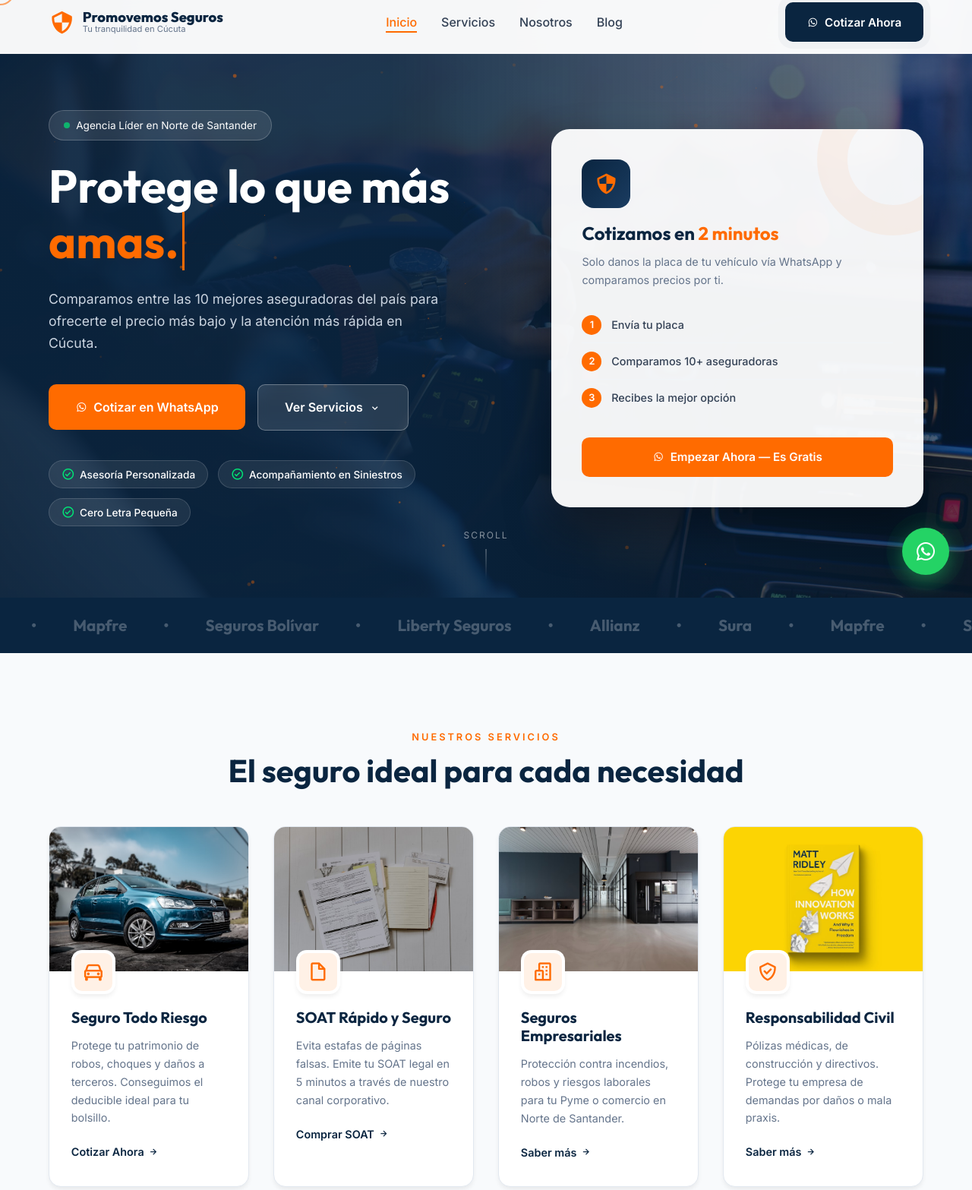
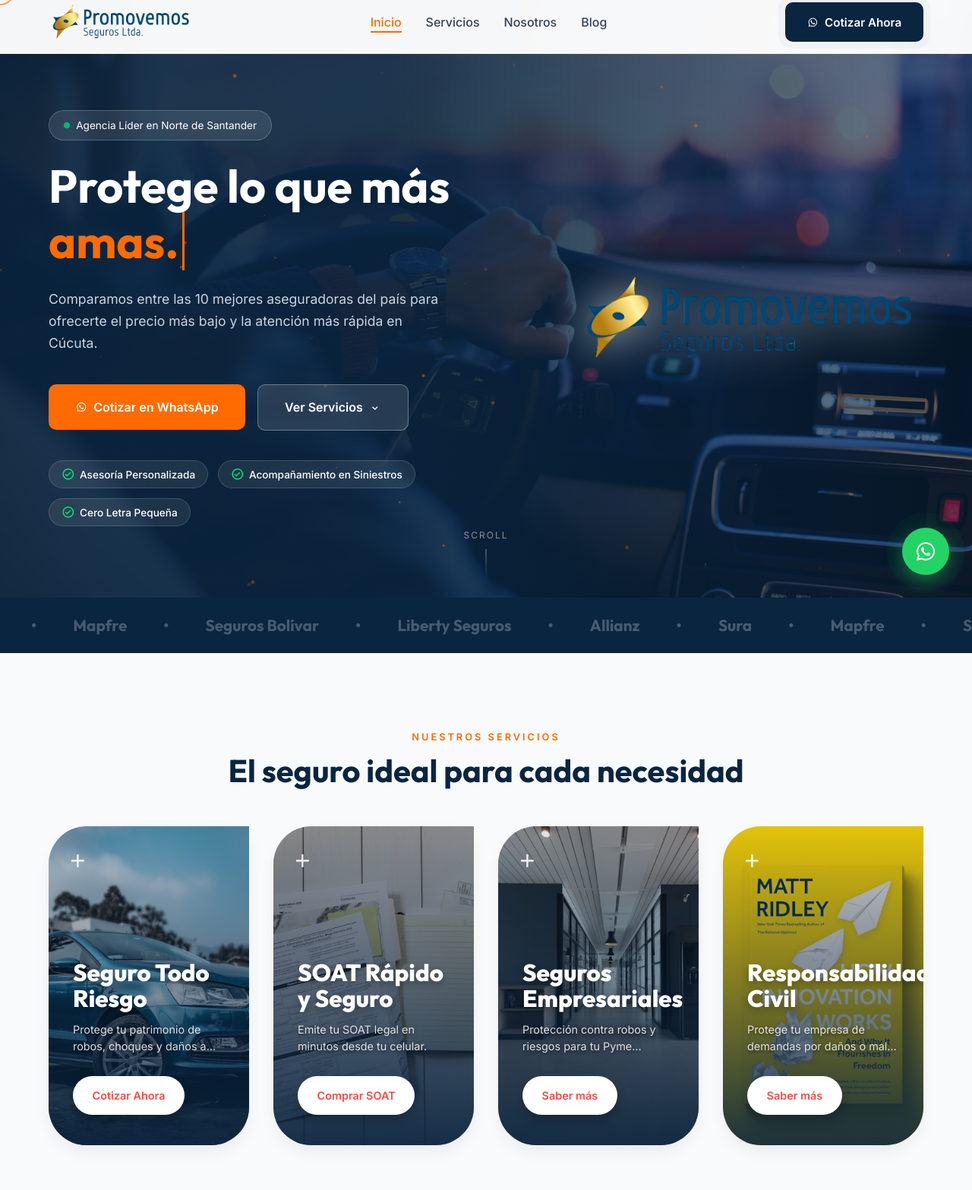
Before and after one commit to MadArchy/promovemos_seguros-, a plain HTML site: page index.html in a window 1280 px wide. Shown: the part 13-1580 px from the top of the page at 76% size. Drawn offline with Linux system fonts and the light colour scheme.

Commit message:
Update hero section layout, add new logo styling and modern service cards

```diff
--- a/index.html
+++ b/index.html
@@ -29,11 +29,7 @@
     <nav class="navbar" id="navbar">
         <div class="container nav-container">
             <a href="#" class="logo">
-                <i class='bx bx-shield-quarter'></i>
-                <div class="logo-text">
-                    <span class="logo-name">Promovemos Seguros</span>
-                    <span class="logo-tag">Tu tranquilidad en Cúcuta</span>
-                </div>
+                <img src="assets/images/logo.png" alt="Promovemos Seguros Ltda." class="logo-img">
             </a>
 
             <ul class="nav-links" id="nav-links">
@@ -90,20 +86,9 @@
                 </div>
             </div>
 
-            <!-- Animated Promo Card -->
-            <div class="hero-promo-card">
-                <div class="promo-ring"></div>
-                <div class="promo-icon-bg"><i class='bx bx-shield-quarter'></i></div>
-                <h3>Cotizamos en <span class="text-accent">2 minutos</span></h3>
-                <p>Solo danos la placa de tu vehículo vía WhatsApp y comparamos precios por ti.</p>
-                <div class="promo-steps">
-                    <div class="promo-step"><span>1</span> Envía tu placa</div>
-                    <div class="promo-step"><span>2</span> Comparamos 10+ aseguradoras</div>
-                    <div class="promo-step"><span>3</span> Recibes la mejor opción</div>
-                </div>
-                <a href="https://wa.me/573000000000?text=Hola,%20quiero%20cotizar%20un%20seguro" target="_blank" class="btn btn-accent btn-block">
-                    <i class='bx bxl-whatsapp'></i> Empezar Ahora — Es Gratis
-                </a>
+            <!-- Right Content: Large Logo -->
+            <div class="hero-logo-large reveal delay-1">
+                <img src="assets/images/logo.png" alt="Promovemos Seguros Logo" class="hero-main-logo">
             </div>
         </div>
 
@@ -139,51 +124,43 @@
             <h2 class="section-title">El seguro ideal para cada necesidad</h2>
 
             <div class="services-grid">
-                <div class="service-card reveal" data-tilt>
-                    <div class="service-img" style="background-image: url('assets/images/servicio-auto.jpg');"></div>
-                    <div class="service-card-body">
-                        <div class="service-icon"><i class='bx bx-car'></i></div>
-                        <h3>Seguro Todo Riesgo</h3>
-                        <p>Protege tu patrimonio de robos, choques y daños a terceros. Conseguimos el deducible ideal para tu bolsillo.</p>
-                        <a href="https://wa.me/573000000000?text=Hola,%20quiero%20cotizar%20un%20seguro%20todo%20riesgo" class="service-link" target="_blank">
-                            Cotizar Ahora <i class='bx bx-right-arrow-alt'></i>
-                        </a>
+                <!-- Card 1 -->
+                <div class="service-card modern-card reveal" style="background-image: url('assets/images/servicio-auto.jpg');" data-tilt>
+                    <div class="modern-card-overlay">
+                        <div class="modern-card-top"><i class='bx bx-plus'></i></div>
+                        <h3 class="modern-card-title">Seguro Todo<br>Riesgo</h3>
+                        <p class="modern-card-desc">Protege tu patrimonio de robos, choques y daños a terceros.</p>
+                        <a href="https://wa.me/573000000000?text=Hola,%20quiero%20cotizar%20un%20seguro%20todo%20riesgo" class="btn btn-modern" target="_blank">Cotizar Ahora</a>
                     </div>
                 </div>
 
-                <div class="service-card reveal delay-1" data-tilt>
-                    <div class="service-img" style="background-image: url('assets/images/servicio-soat.jpg');"></div>
-                    <div class="service-card-body">
-                        <div class="service-icon"><i class='bx bx-file-blank'></i></div>
-                        <h3>SOAT Rápido y Seguro</h3>
-                        <p>Evita estafas de páginas falsas. Emite tu SOAT legal en 5 minutos a través de nuestro canal corporativo.</p>
-                        <a href="https://wa.me/573000000000?text=Hola,%20quiero%20comprar%20mi%20SOAT" class="service-link" target="_blank">
-                            Comprar SOAT <i class='bx bx-right-arrow-alt'></i>
-                        </a>
+                <!-- Card 2 -->
+                <div class="service-card modern-card reveal delay-1" style="background-image: url('assets/images/servicio-soat.jpg');" data-tilt>
+                    <div class="modern-card-overlay">
+                        <div class="modern-card-top"><i class='bx bx-plus'></i></div>
+                        <h3 class="modern-card-title">SOAT Rápido<br>y Seguro</h3>
+                        <p class="modern-card-desc">Emite tu SOAT legal en minutos desde tu celular.</p>
+                        <a href="https://wa.me/573000000000?text=Hola,%20quiero%20comprar%20mi%20SOAT" class="btn btn-modern" target="_blank">Comprar SOAT</a>
                     </div>
                 </div>
 
-                <div class="service-card reveal delay-2" data-tilt>
-                    <div class="service-img" style="background-image: url('assets/images/servicio-empresa.jpg');"></div>
-                    <div class="service-card-body">
-                        <div class="service-icon"><i class='bx bx-buildings'></i></div>
-                        <h3>Seguros Empresariales</h3>
-                        <p>Protección contra incendios, robos y riesgos laborales para tu Pyme o comercio en Norte de Santander.</p>
-                        <a href="https://wa.me/573000000000?text=Hola,%20quiero%20cotizar%20un%20seguro%20empresarial" class="service-link" target="_blank">
-                            Saber más <i class='bx bx-right-arrow-alt'></i>
-                        </a>
+                <!-- Card 3 -->
+                <div class="service-card modern-card reveal delay-2" style="background-image: url('assets/images/servicio-empresa.jpg');" data-tilt>
+                    <div class="modern-card-overlay">
+                        <div class="modern-card-top"><i class='bx bx-plus'></i></div>
+                        <h3 class="modern-card-title">Seguros<br>Empresariales</h3>
+                        <p class="modern-card-desc">Protección contra robos y riesgos para tu Pyme comercial.</p>
+                        <a href="https://wa.me/573000000000?text=Hola,%20quiero%20cotizar%20un%20seguro%20empresarial" class="btn btn-modern" target="_blank">Saber más</a>
                     </div>
                 </div>
 
-                <div class="service-card reveal delay-3" data-tilt>
-                    <div class="service-img" style="background-image: url('assets/images/servicio-civil.jpg');"></div>
-                    <div class="service-card-body">
-                        <div class="service-icon"><i class='bx bx-check-shield'></i></div>
-                        <h3>Responsabilidad Civil</h3>
-                        <p>Pólizas médicas, de construcción y directivos. Protege tu empresa de demandas por daños o mala praxis.</p>
-                        <a href="https://wa.me/573000000000?text=Hola,%20quiero%20info%20sobre%20responsabilidad%20civil" class="service-link" target="_blank">
-                            Saber más <i class='bx bx-right-arrow-alt'></i>
-                        </a>
+                <!-- Card 4 -->
+                <div class="service-card modern-card reveal delay-3" style="background-image: url('assets/images/servicio-civil.jpg');" data-tilt>
+                    <div class="modern-card-overlay">
+                        <div class="modern-card-top"><i class='bx bx-plus'></i></div>
+                        <h3 class="modern-card-title">Responsabilidad<br>Civil</h3>
+                        <p class="modern-card-desc">Protege tu empresa de demandas por daños o mala praxis.</p>
+                        <a href="https://wa.me/573000000000?text=Hola,%20quiero%20info%20sobre%20responsabilidad%20civil" class="btn btn-modern" target="_blank">Saber más</a>
                     </div>
                 </div>
             </div>
@@ -296,10 +273,7 @@
         <div class="container footer-grid">
             <div class="footer-col">
                 <a href="#" class="logo footer-logo">
-                    <i class='bx bx-shield-quarter'></i>
-                    <div class="logo-text">
-                        <span class="logo-name" style="color:#fff;">Promovemos Seguros</span>
-                    </div>
+                    <img src="assets/images/logo.png" alt="Promovemos Seguros Ltda." class="logo-img footer-logo-img">
                 </a>
                 <p>Tu agencia aliada en Norte de Santander. Agilizamos, comparamos y te asesoramos frente a cualquier siniestro.</p>
                 <div class="social-links">
--- a/styles.css
+++ b/styles.css
@@ -110,11 +110,9 @@ img { max-width: 100%; }
 .navbar.scrolled { padding: 0.6rem 0; box-shadow: 0 4px 20px rgba(0,0,0,0.08); }
 .navbar.hidden { transform: translateY(-100%); }
 .nav-container { display: flex; justify-content: space-between; align-items: center; }
-.logo { display: flex; align-items: center; gap: 0.6rem; }
-.logo i { font-size: 2.2rem; color: var(--accent); }
-.logo-text { display: flex; flex-direction: column; line-height: 1; }
-.logo-name { font-family: var(--font-heading); font-weight: 800; color: var(--primary); font-size: 1.15rem; }
-.logo-tag { font-size: 0.7rem; color: var(--text-muted); }
+.logo { display: flex; align-items: center; text-decoration: none; }
+.logo-img { height: 50px; width: auto; transition: transform 0.3s cubic-bezier(0.25, 0.8, 0.25, 1); object-fit: contain; }
+.logo:hover .logo-img { transform: scale(1.03); }
 .nav-links { display: flex; list-style: none; gap: 2rem; }
 .nav-links a { font-weight: 500; color: var(--text-main); position: relative; padding-bottom: 4px; }
 .nav-links a::after {
@@ -155,7 +153,8 @@ img { max-width: 100%; }
     0% { opacity: 0; } 8% { opacity: 1; } 33% { opacity: 1; } 41% { opacity: 0; } 100% { opacity: 0; }
 }
 
-.hero-container { display: grid; grid-template-columns: 1.1fr 0.9fr; gap: 4rem; align-items: center; position: relative; z-index: 2; }
+.hero-container { display: grid; grid-template-columns: 1.15fr 0.85fr; gap: 4rem; align-items: center; position: relative; z-index: 2; }
+.hero-content { display: flex; flex-direction: column; align-items: flex-start; }
 
 /* Hero Badge */
 .badge-anim {
@@ -172,10 +171,10 @@ img { max-width: 100%; }
 .hero-subtitle { font-size: 1.1rem; color: #CBD5E1; margin-bottom: 2.5rem; max-width: 520px; }
 
 /* Hero CTA Group */
-.hero-cta-group { display: flex; gap: 1rem; flex-wrap: wrap; margin-bottom: 2.5rem; }
+.hero-cta-group { display: flex; gap: 1rem; flex-wrap: wrap; margin-bottom: 2.5rem; justify-content: flex-start; }
 
 /* Hero Feature Pills */
-.hero-features { display: flex; flex-wrap: wrap; gap: 0.8rem; }
+.hero-features { display: flex; flex-wrap: wrap; gap: 0.8rem; justify-content: flex-start; }
 .feat-pill {
     display: inline-flex; align-items: center; gap: 0.4rem;
     background: rgba(255,255,255,0.08); border: 1px solid rgba(255,255,255,0.15);
@@ -183,39 +182,17 @@ img { max-width: 100%; }
 }
 .feat-pill i { color: #00E676; font-size: 1.1rem; }
 
-/* Promo Card */
-.hero-promo-card {
-    background: rgba(255,255,255,0.95); color: var(--text-main);
-    border-radius: 24px; padding: 2.5rem;
-    box-shadow: 0 30px 60px rgba(0,0,0,0.4);
-    position: relative; overflow: hidden;
-    animation: float 6s ease-in-out infinite;
+/* Hero Large Logo */
+.hero-logo-large {
+    display: flex; align-items: center; justify-content: center;
+    width: 100%; height: 100%; perspective: 1000px;
 }
-@keyframes float { 0%,100% { transform: translateY(0); } 50% { transform: translateY(-12px); } }
-.promo-ring {
-    position: absolute; top: -60px; right: -60px;
-    width: 200px; height: 200px; border-radius: 50%;
-    border: 40px solid rgba(255,107,0,0.06);
+.hero-main-logo {
+    width: 100%; max-width: 450px; height: auto;
+    filter: drop-shadow(0 0 30px rgba(255,255,255,0.7));
+    animation: floatLogo 6s ease-in-out infinite;
 }
-.promo-icon-bg {
-    width: 64px; height: 64px; background: linear-gradient(135deg, var(--primary), var(--primary-light));
-    border-radius: 16px; display: flex; align-items: center; justify-content: center;
-    margin-bottom: 1.2rem;
-}
-.promo-icon-bg i { font-size: 2rem; color: var(--accent); }
-.hero-promo-card h3 { font-size: 1.5rem; margin-bottom: 0.7rem; }
-.hero-promo-card p { color: var(--text-muted); font-size: 0.9rem; margin-bottom: 1.5rem; }
-.promo-steps { margin-bottom: 1.8rem; }
-.promo-step {
-    display: flex; align-items: center; gap: 0.8rem;
-    padding: 0.65rem 0; border-bottom: 1px solid #F1F5F9; font-size: 0.9rem; font-weight: 500;
-}
-.promo-step:last-child { border-bottom: none; }
-.promo-step span {
-    width: 26px; height: 26px; background: var(--accent); color: #fff;
-    border-radius: 50%; display: flex; align-items: center; justify-content: center;
-    font-size: 0.8rem; font-weight: 700; flex-shrink: 0;
-}
+@keyframes floatLogo { 0%,100% { transform: translateY(0); } 50% { transform: translateY(-15px); } }
 
 /* Scroll Indicator */
 .scroll-indicator {
@@ -246,25 +223,37 @@ img { max-width: 100%; }
 /* ─── SERVICES ──────────────────────── */
 .services { background: var(--bg-light); }
 .services-grid { display: grid; grid-template-columns: repeat(auto-fit, minmax(260px, 1fr)); gap: 2rem; }
-.service-card {
-    background: #fff; border-radius: var(--border-radius);
-    box-shadow: var(--shadow-sm); border: 1px solid #E2E8F0;
-    overflow: hidden; transition: box-shadow 0.3s;
-    transform-style: preserve-3d; /* for tilt */
+.service-card.modern-card {
+    position: relative; height: 420px;
+    border-radius: 50px 0 50px 50px;
+    background-size: cover; background-position: center; border: none;
+    overflow: hidden; box-shadow: var(--shadow-md);
+    transition: transform 0.4s ease, box-shadow 0.4s ease;
+    cursor: pointer; transform-style: preserve-3d;
 }
-.service-card:hover { box-shadow: var(--shadow-lg); }
-.service-img { height: 190px; background-size: cover; background-position: center; }
-.service-card-body { padding: 0 1.8rem 2rem; text-align: left; }
-.service-icon {
-    width: 58px; height: 58px; background: #FFF1E6; color: var(--accent);
-    border-radius: 14px; display: flex; align-items: center; justify-content: center;
-    font-size: 1.8rem; margin-top: -28px; margin-bottom: 1.2rem; position: relative;
-    border: 4px solid #fff; box-shadow: var(--shadow-sm); z-index: 2;
+.service-card.modern-card:hover { transform: translateY(-8px); box-shadow: var(--shadow-lg); }
+
+.modern-card-overlay {
+    position: absolute; inset: 0;
+    background: linear-gradient(to top, rgba(10,37,64,0.92) 0%, rgba(10,37,64,0.1) 100%);
+    display: flex; flex-direction: column; justify-content: flex-end; align-items: flex-start;
+    padding: 2.5rem 2rem; color: #fff; text-align: left;
+    transition: background 0.4s ease;
 }
-.service-card h3 { font-size: 1.25rem; margin-bottom: 0.8rem; }
-.service-card p { color: var(--text-muted); margin-bottom: 1.2rem; font-size: 0.9rem; }
-.service-link { color: var(--primary); font-weight: 700; display: inline-flex; align-items: center; gap: 0.3rem; font-size: 0.9rem; }
-.service-link:hover { color: var(--accent); gap: 0.6rem; }
+.service-card.modern-card:hover .modern-card-overlay {
+    background: linear-gradient(to top, rgba(10,37,64,0.96) 0%, rgba(10,37,64,0.25) 100%);
+}
+
+.modern-card-top { position: absolute; top: 1.5rem; left: 1.5rem; font-size: 1.8rem; color: #fff; font-weight: 300; opacity: 0.9; }
+.modern-card-title { font-family: var(--font-heading); font-size: 1.95rem; font-weight: 800; line-height: 1.1; margin-bottom: 0.8rem; color: #fff; text-shadow: 0 4px 10px rgba(0,0,0,0.3); }
+.modern-card-desc { font-size: 0.9rem; color: rgba(255,255,255,0.85); margin-bottom: 1.8rem; line-height: 1.5; text-shadow: 0 2px 4px rgba(0,0,0,0.5); display: -webkit-box; -webkit-line-clamp: 2; line-clamp: 2; -webkit-box-orient: vertical; overflow: hidden; }
+.btn-modern {
+    background: #fff; color: #FF4742; padding: 0.85rem 1.6rem;
+    border-radius: 30px; font-weight: 700; font-size: 0.9rem;
+    text-align: center; display: inline-block; border: none; box-shadow: 0 8px 15px rgba(0,0,0,0.2);
+    transition: transform 0.3s ease, box-shadow 0.3s ease; text-decoration: none; font-family: var(--font-body);
+}
+.btn-modern:hover { transform: scale(1.05); box-shadow: 0 12px 25px rgba(255,71,66,0.3); color: #E53935; }
 
 /* ─── DIFFERENTIATION ───────────────── */
 .diff-container { display: grid; grid-template-columns: 1fr 1fr; gap: 5rem; align-items: center; }
@@ -319,7 +308,7 @@ img { max-width: 100%; }
 .footer-grid { display: grid; grid-template-columns: 2fr 1fr 1.5fr; gap: 4rem; margin-bottom: 3rem; }
 .footer-col h4 { color: #fff; margin-bottom: 1.5rem; font-size: 1.1rem; }
 .footer-col p { margin: 1.2rem 0; max-width: 90%; font-size: 0.9rem; }
-.footer-logo i { font-size: 2rem; color: var(--accent); }
+.footer-logo-img { height: 65px; filter: drop-shadow(0px 0px 10px rgba(255,255,255,0.05)) brightness(0) invert(1); }
 .social-links { display: flex; gap: 0.8rem; margin-top: 1.5rem; }
 .social-links a {
     width: 40px; height: 40px; background: rgba(255,255,255,0.08); color: #fff;
@@ -361,7 +350,7 @@ img { max-width: 100%; }
     .hero-container { grid-template-columns: 1fr; text-align: center; gap: 3rem; }
     .hero-content { display: flex; flex-direction: column; align-items: center; }
     .hero-subtitle { text-align: center; }
-    .hero-promo-card { max-width: 500px; margin: 0 auto; }
+    .hero-logo-large { order: -1; max-width: 350px; margin: 0 auto 2rem; }
     .diff-container { grid-template-columns: 1fr; gap: 3rem; }
     .footer-grid { grid-template-columns: 1fr 1fr; gap: 2rem; }
 }
```
Also changed, not shown: assets/images/logo.png (added).
